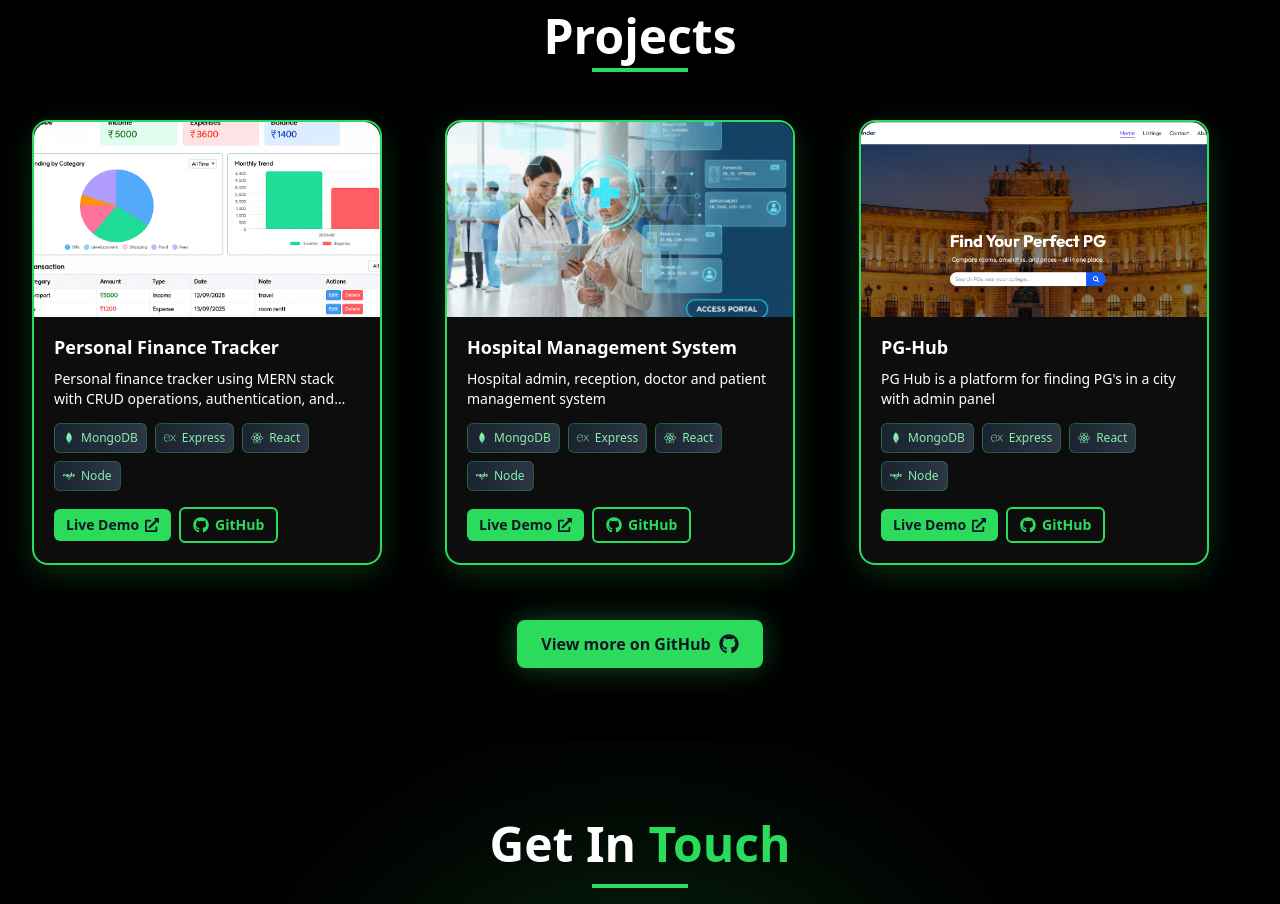
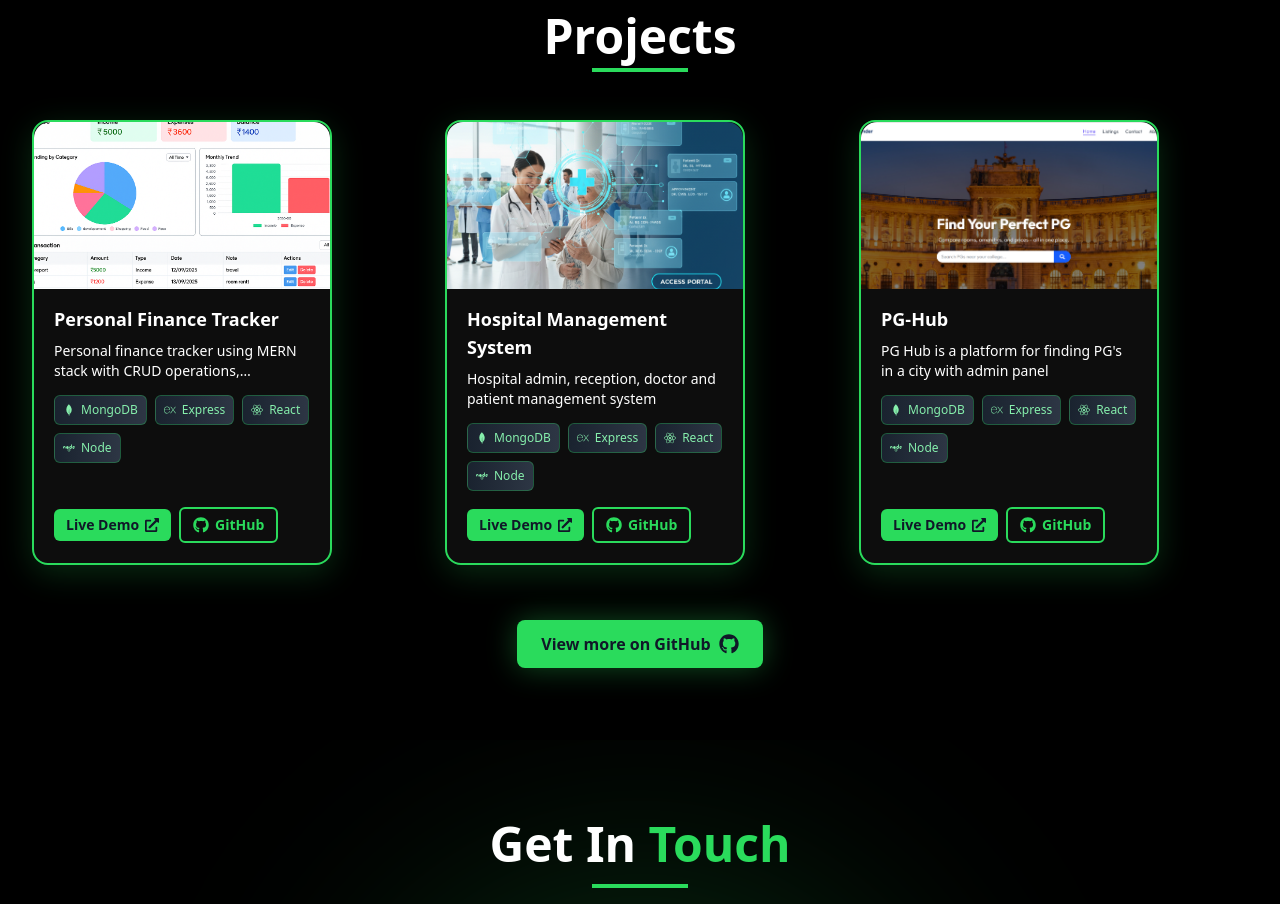
Before and after one commit to Abhijeetdev07/My_Portpolio, a React (Vite) app: page / in a window 1280 px wide. Shown: the part 2460-3364 px from the top of the page. Built offline with nearby package versions, Linux system fonts and the light colour scheme.

Commit message:
adjust layout spacing

```diff
--- a/src/components/Projects.jsx
+++ b/src/components/Projects.jsx
@@ -166,7 +166,7 @@ const Projects = () => {
 
   return (
     <section id="projects" className="min-h-screen flex items-center justify-center overflow-hidden py-12 lg:py-16" >
-      <div className="max-w-7xl mx-auto px-4 sm:px-6 lg:px-8 w-full">
+      <div className="max-w-7xl mx-auto px-2 sm:px-6 lg:px-8 w-full">
         <div className="text-center mb-10 lg:mb-12">
           <h2 className="text-3xl min-[500px]:text-4xl md:text-5xl font-bold">Projects</h2>
           <div className="w-20 min-[500px]:w-24 h-1 bg-[var(--theme-primary)] mx-auto mt-2"></div>
@@ -174,7 +174,7 @@ const Projects = () => {
 
         <motion.div
           ref={scrollContainerRef}
-          className="flex gap-4 lg:gap-6 overflow-x-auto snap-x snap-mandatory scrollbar-hide py-8 -my-8 sm:py-0 sm:my-0 pb-4 px-[7.5vw] sm:px-0 sm:grid sm:grid-cols-2 lg:grid-cols-3 sm:overflow-visible scroll-smooth"
+          className="flex gap-3 sm:gap-4 lg:gap-6 overflow-x-auto snap-x snap-mandatory scrollbar-hide py-8 -my-8 sm:py-0 sm:my-0 pb-4 px-4 sm:px-0 sm:grid sm:grid-cols-2 lg:grid-cols-3 sm:overflow-visible scroll-smooth"
           initial="hidden"
           whileInView="show"
           viewport={{ once: true, amount: 0.25 }}
@@ -183,8 +183,8 @@ const Projects = () => {
           {projects.map((p, idx) => (
             <div
               key={p.title}
-              className={`snap-center flex-shrink-0 w-[85vw] max-w-[350px] min-h-[420px] max-[500px]:min-h-[420px] sm:w-auto sm:flex-shrink sm:snap-align-none transition-transform duration-500 ease-out ${
-                centerIndex === idx ? 'scale-105 sm:scale-100' : 'scale-95 sm:scale-100'
+              className={`snap-center flex-shrink-0 w-[75vw] max-w-[300px] min-h-[420px] max-[500px]:min-h-[420px] sm:w-auto sm:flex-shrink sm:snap-align-none transition-transform duration-500 ease-out ${
+                centerIndex === idx ? 'scale-105 sm:scale-100' : 'scale-90 sm:scale-100'
               }`}
             >
               <ProjectCard project={p} />
```
